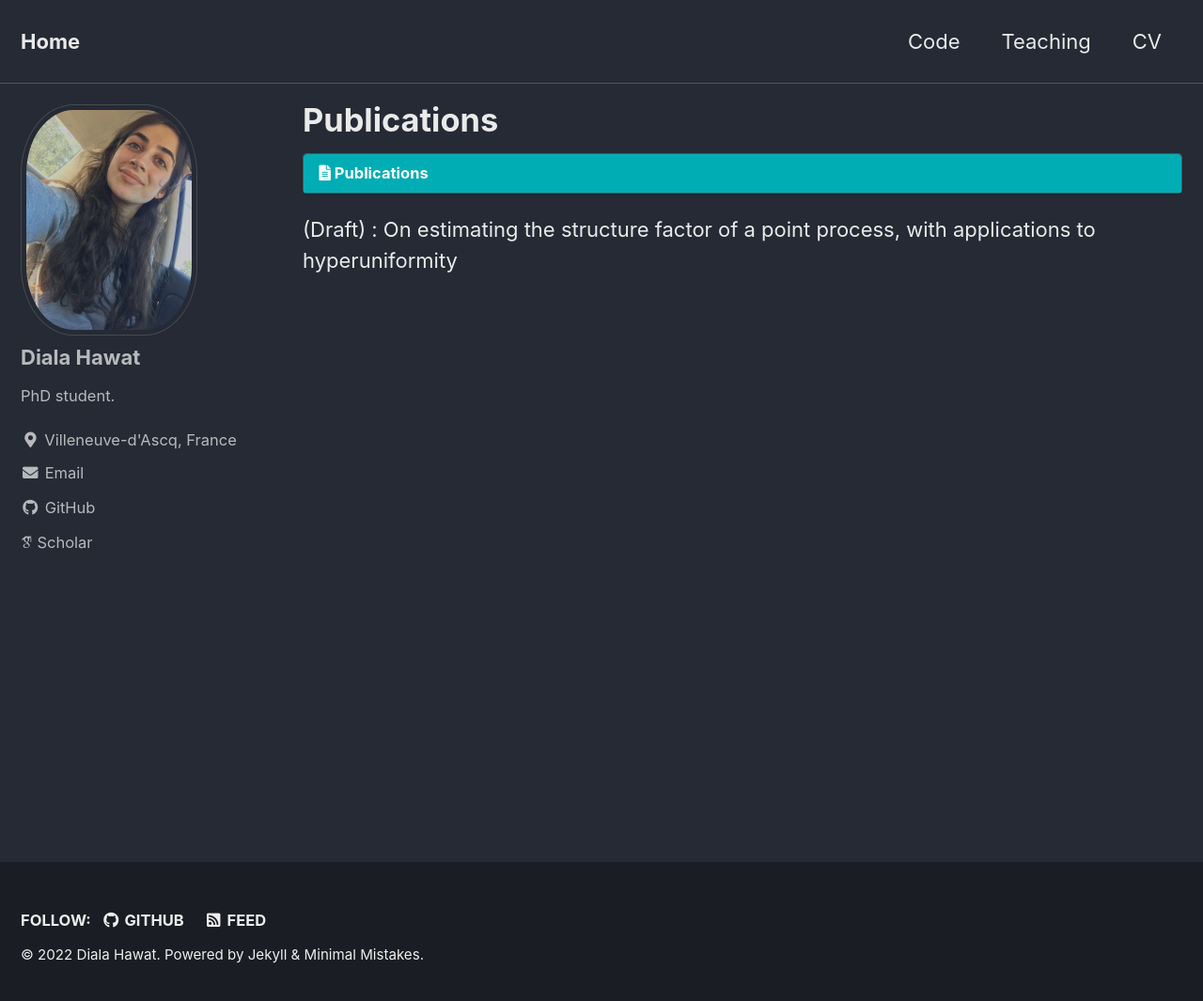
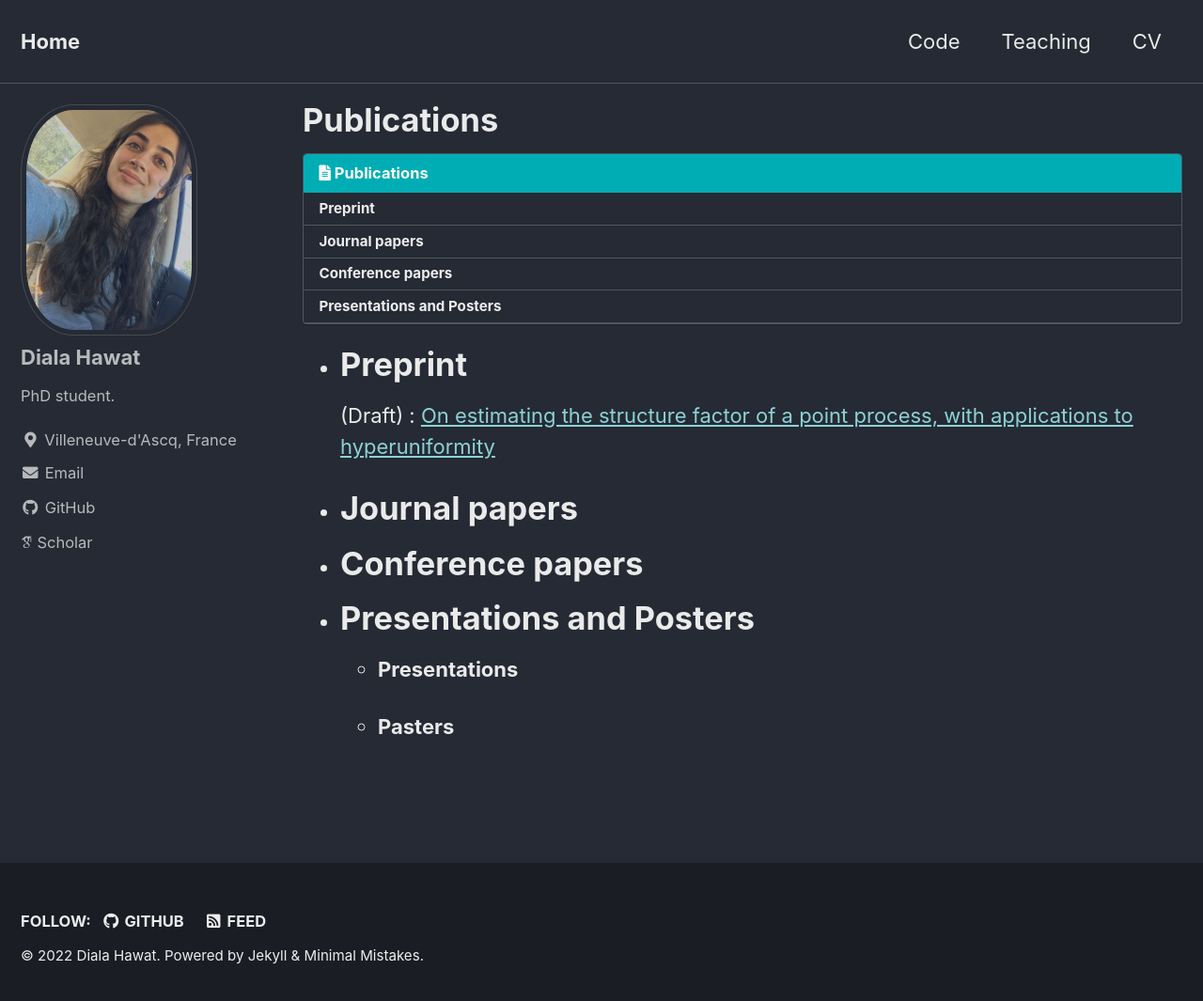
Before and after one commit to dhawat/dhawat.github.io, a Jekyll site: the page built from _pages/publications.md, in a window 1280 px wide and 1072 px high. Shown: the top 1065 px of the window at 94% size. Built offline with Jekyll 4.4.1, drawn with Linux system fonts in a browser that asks for light colours; cached includes are drawn as plain includes; nearby versions of some CDN libraries; some web fonts are replaced.

Commit message:
publications

```diff
--- a/_pages/publications.md
+++ b/_pages/publications.md
@@ -8,6 +8,17 @@ toc: true
 toc_label: "Publications"
 toc_sticky: true
 ---
-(Draft) : On estimating the structure factor of
-a point process, with applications to
-hyperuniformity
+
+* # Preprint
+
+  (Draft) : [On estimating the structure factor of a point process, with applications to hyperuniformity ]({{ site.url }}/assets/pdfs/draft_paper.pdf)
+
+* # Journal papers
+
+* # Conference papers
+
+* # Presentations and Posters
+
+  * **Presentations**
+
+  * **Pasters**
```
